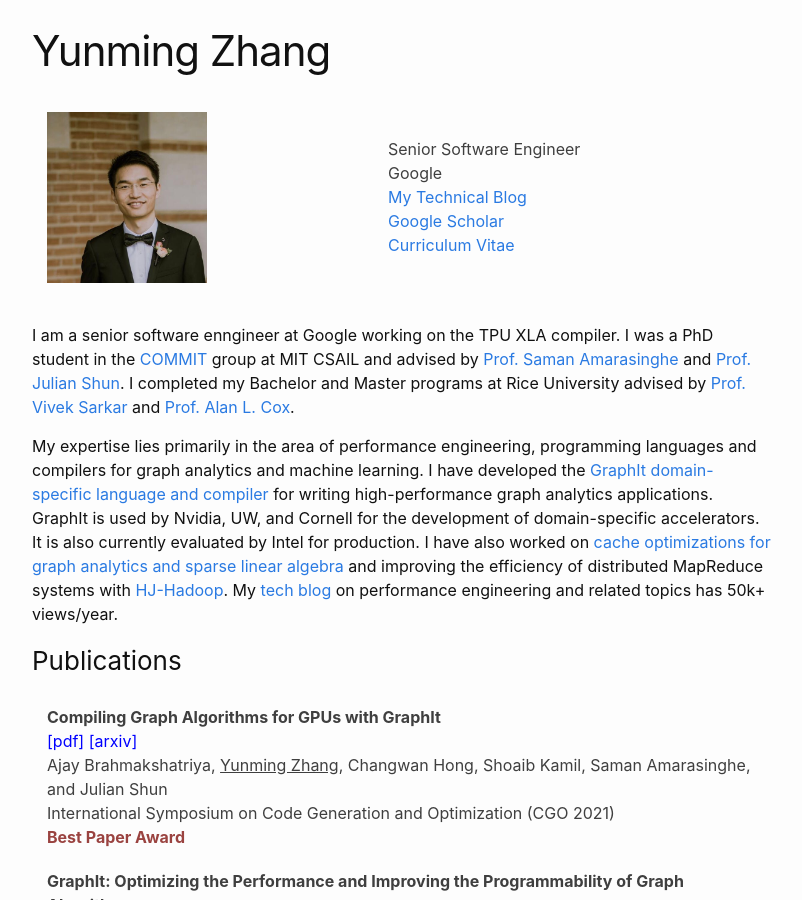
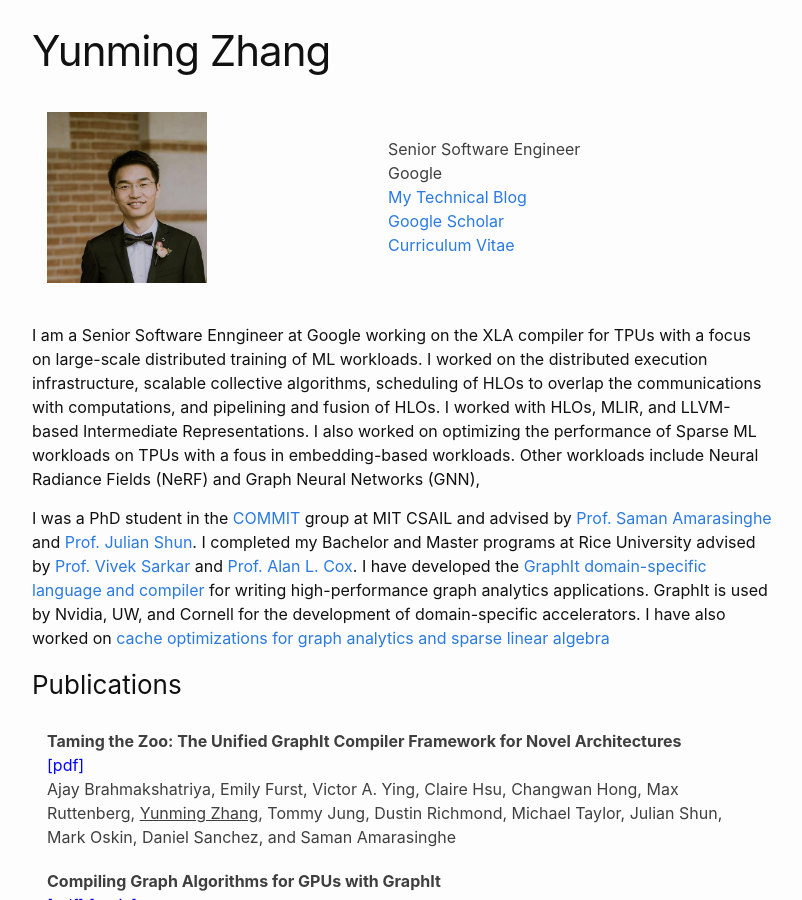
Before and after one commit to yunmingzhang17/yunmingzhang17.github.io, a Jekyll site: the page built from index.md, in a window 1280 px wide and 900 px high. Shown: the whole window, without its empty margins (238-1040 px from the left). Built offline with Jekyll 4.4.1, drawn with Linux system fonts in a browser that asks for light colours.

Commit message:
updating the website with more details

```diff
--- a/_includes/main.html
+++ b/_includes/main.html
@@ -22,16 +22,30 @@
       </tbody>
 </table>
 <p>
-I am a senior software enngineer at Google working on the TPU XLA compiler. I was a PhD student in the <a href="http://groups.csail.mit.edu/commit/" target="_blank">COMMIT</a> group at  MIT CSAIL and advised by <a href="http://people.csail.mit.edu/saman/" target="_blank">Prof. Saman Amarasinghe</a> and <a href="https://people.csail.mit.edu/jshun/" target="_blank">Prof. Julian Shun</a>. I completed my Bachelor and Master programs at Rice University advised by <a href="https://www.cc.gatech.edu/people/vivek-sarkar" target="_blank">Prof. Vivek Sarkar</a> and <a href="https://csweb.rice.edu/alan-cox" target="_blank">Prof. Alan L. Cox</a>.
+I am a Senior Software Enngineer at Google working on the XLA compiler for TPUs with a focus on large-scale distributed training of
+ML workloads. I worked on the distributed execution infrastructure, scalable collective algorithms, scheduling of HLOs to overlap the communications with computations, and pipelining and fusion of HLOs. I worked with HLOs, MLIR, and LLVM-based Intermediate Representations. I also worked on optimizing the performance of Sparse ML workloads on TPUs with a fous in embedding-based workloads. Other workloads include Neural Radiance Fields (NeRF) and Graph Neural Networks (GNN),
 </p>
 
+
 <p>
-My expertise lies primarily in the area of performance engineering, programming languages and compilers for graph analytics and machine learning. I have developed the <a href="https://graphit-lang.org/" target="_blank">GraphIt domain-specific language and compiler</a> for writing high-performance graph analytics applications. GraphIt is used by Nvidia, UW, and Cornell for the development of domain-specific accelerators. It is also currently evaluated by Intel for production. I have also worked on <a href="https://ieeexplore.ieee.org/document/8257937" target="_blank">cache optimizations for graph analytics and sparse linear algebra</a> and improving the efficiency of distributed MapReduce systems with <a href="https://dl.acm.org/citation.cfm?id=2514875" target="_blank">HJ-Hadoop</a>. My <a href="https://yunmingzhang.wordpress.com" target="_blank"> tech blog</a> on performance engineering and related topics has 50k+ views/year.
+	I was a PhD student in the <a href="http://groups.csail.mit.edu/commit/" target="_blank">COMMIT</a> group at  MIT CSAIL and advised by <a href="http://people.csail.mit.edu/saman/" target="_blank">Prof. Saman Amarasinghe</a> and <a href="https://people.csail.mit.edu/jshun/" target="_blank">Prof. Julian Shun</a>. I completed my Bachelor and Master programs at Rice University advised by <a href="https://www.cc.gatech.edu/people/vivek-sarkar" target="_blank">Prof. Vivek Sarkar</a> and <a href="https://csweb.rice.edu/alan-cox" target="_blank">Prof. Alan L. Cox</a>.  I have developed the <a href="https://graphit-lang.org/" target="_blank">GraphIt domain-specific language and compiler</a> for writing high-performance graph analytics applications. GraphIt is used by Nvidia, UW, and Cornell for the development of domain-specific accelerators. I have also worked on <a href="https://ieeexplore.ieee.org/document/8257937" target="_blank">cache optimizations for graph analytics and sparse linear algebra</a>
 </p>
 
 <h3 class="tableheading"> Publications </h3>
 <table>
   <tbody>
+
+    <tr>
+      <td>
+	<b>Taming the Zoo: The Unified GraphIt Compiler Framework for Novel Architectures</b><br>
+	<a href="https://people.csail.mit.edu/sanchez/papers/2021.ugc.isca.pdf" style="color: #0000FF"> [pdf] </a>
+	<br>
+Ajay Brahmakshatriya, Emily Furst, Victor A. Ying, Claire Hsu, Changwan Hong, Max Ruttenberg, <u>Yunming Zhang</u>, Tommy Jung, Dustin Richmond, Michael Taylor, Julian Shun, Mark Oskin, Daniel Sanchez, and Saman Amarasinghe<br>
+      </td>
+    </tr>
+
+
+
     <tr>
       <td>
 	<b>Compiling Graph Algorithms for GPUs with GraphIt</b><br>
```
Also changed, not shown: 5 other files.
